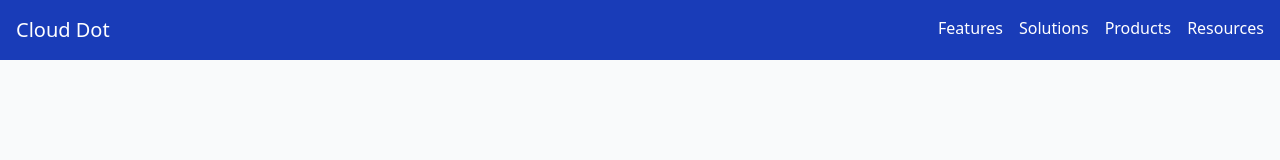
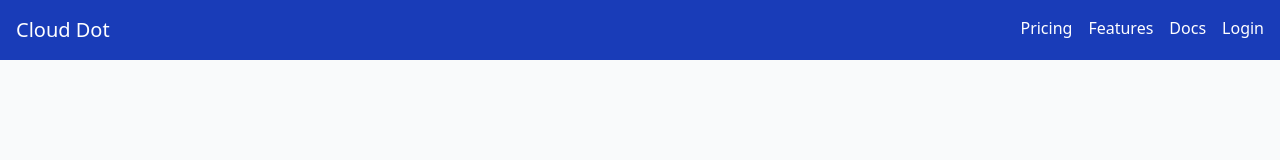
Before and after one commit to tom-seidel/tailwind-projects, a website: page full-sites/cloud-dot/src/index.html in a window 1280 px wide. Drawn offline with nearby package versions, Linux system fonts and the light colour scheme; files that its build step writes are made by us from their sources.

Commit message:
feat: change navigation links

```diff
--- a/full-sites/cloud-dot/src/index.html
+++ b/full-sites/cloud-dot/src/index.html
@@ -3,15 +3,15 @@
     <head>
         <meta charset="UTF-8"/>
         <meta name="viewport" content="width=device-width,initial-scale=1.0"/>
-        <title>Cloud Dot</title>
         <link href="../dist/output.css" rel="stylesheet">
+        <title>Cloud Dot</title>
     </head>
     <body class="bg-gray-50">
 
         <!-- Navigation Bar Container -->
         <nav class="flex justify-between p-4 sticky top-0 bg-blue-800">
             <!-- Logo -->
-             <div class="text-white text-xl">Cloud Dot</div>
+            <div class="text-white text-xl">Cloud Dot</div>
 
             <!-- Hamburger Menu Icon -->
             <div id="menu-toggle" class="flex sm:hidden">
@@ -22,20 +22,20 @@
 
             <!-- Desktop Navigation Links -->
              <ul class="hidden space-x-4 sm:flex">
+                <li><a href="#" class="text-white hover:text-gray-400 transition-all duration-200 ease-in-out">Pricing</a></li>
                 <li><a href="#" class="text-white hover:text-gray-400 transition-all duration-200 ease-in-out">Features</a></li>
-                <li><a href="#" class="text-white hover:text-gray-400 transition-all duration-200 ease-in-out">Solutions</a></li>
-                <li><a href="#" class="text-white hover:text-gray-400 transition-all duration-200 ease-in-out">Products</a></li>
-                <li><a href="#" class="text-white hover:text-gray-400 transition-all duration-200 ease-in-out">Resources</a></li>
+                <li><a href="#" class="text-white hover:text-gray-400 transition-all duration-200 ease-in-out">Docs</a></li>
+                <li><a href="#" class="text-white hover:text-gray-400 transition-all duration-200 ease-in-out">Login</a></li>
             </ul>
         </nav>
 
         <!-- Mobile Navigation Links -->
         <nav id="mobile-menu" class="sm:hidden hidden w-full bg-slate-800 p-8 fixed top-[60px] rounded-b-lg shadow-lg z-99">
             <ul class="flex flex-col items-center space-y-8">
+                <li><a href="#" class="text-white hover:text-gray-400 transition-all duration-200 ease-in-out">Pricing</a></li>
                 <li><a href="#" class="text-white hover:text-gray-400 transition-all duration-200 ease-in-out">Features</a></li>
-                <li><a href="#" class="text-white hover:text-gray-400 transition-all duration-200 ease-in-out">Solutions</a></li>
-                <li><a href="#" class="text-white hover:text-gray-400 transition-all duration-200 ease-in-out">Products</a></li>
-                <li><a href="#" class="text-white hover:text-gray-400 transition-all duration-200 ease-in-out">Resources</a></li>
+                <li><a href="#" class="text-white hover:text-gray-400 transition-all duration-200 ease-in-out">Docs</a></li>
+                <li><a href="#" class="text-white hover:text-gray-400 transition-all duration-200 ease-in-out">Login</a></li>
             </ul>
         </nav>
 
```
